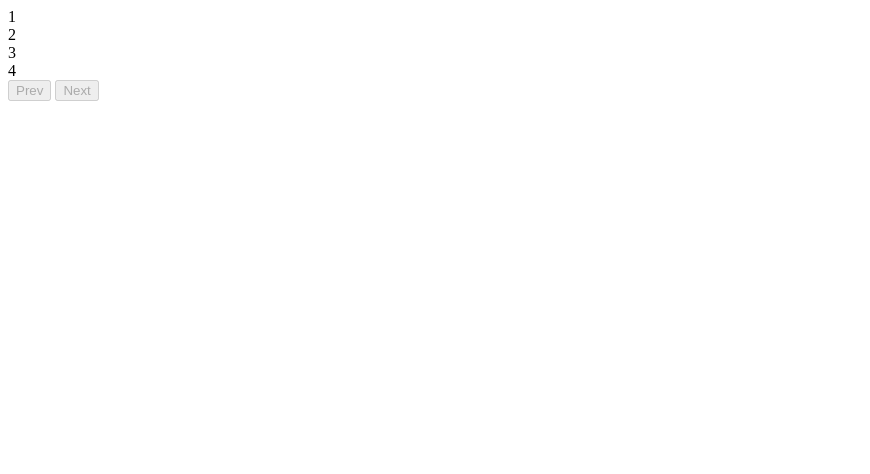
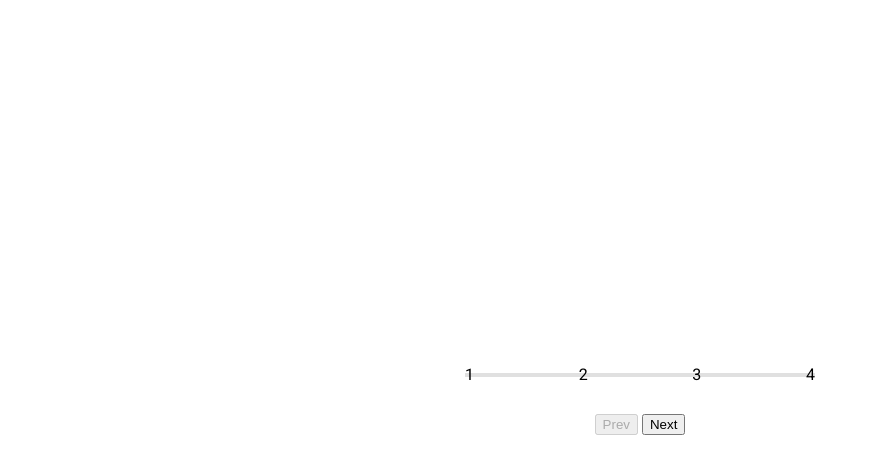
Before and after one commit to kateFrontend/js-progress-steps, a plain HTML site: page index.html in a window 1280 px wide. Shown: the whole page, without its empty margins (0-870 px from the left). Drawn offline with Linux system fonts and the light colour scheme.

Commit message:
progress line css

```diff
--- a/index.html
+++ b/index.html
@@ -20,7 +20,7 @@
         </div>
 
         <button class="btn" id="pre" disabled>Prev</button>
-        <button class="btn" id="next" disabled>Next</button>
+        <button class="btn" id="next">Next</button>
     </div>
 
     <script src="script.js"></script>
--- a/style.css
+++ b/style.css
@@ -0,0 +1,53 @@
+@import url('https://fonts.googleapis.com/css2?family=Roboto:wght@400;500;700&display=swap');
+
+* {
+    box-sizing: border-box;
+}
+
+body {
+    font-family: 'Roboto', sans-serif;
+    display: flex;
+    flex-direction: column;
+    align-items: center;
+    justify-content: center;
+    height: 100vh;
+    overflow: hidden;
+    margin: 0;
+}
+
+.container {
+    text-align: center;
+}
+
+.progress-container {
+    display: flex;
+    justify-content: space-between;
+    position: relative;
+    margin-bottom: 30px;
+    min-width: 100%;
+    width: 350px;
+}
+
+.progress-container::before {
+    content: '';
+    background-color: #e0e0e0;
+    position: absolute;
+    top: 50%;
+    left: 0;
+    transform: translateY(-50%);
+    height: 4px;
+    width: 100%;
+    z-index: -1;
+}
+
+.progress {
+    background-color: #3498db;
+    position: absolute;
+    top: 50%;
+    left: 0;
+    transform: translateY(-50%);
+    height: 4px;
+    width: 0%;
+    z-index: -1;
+    transition: 0.4s ease;
+}
```
